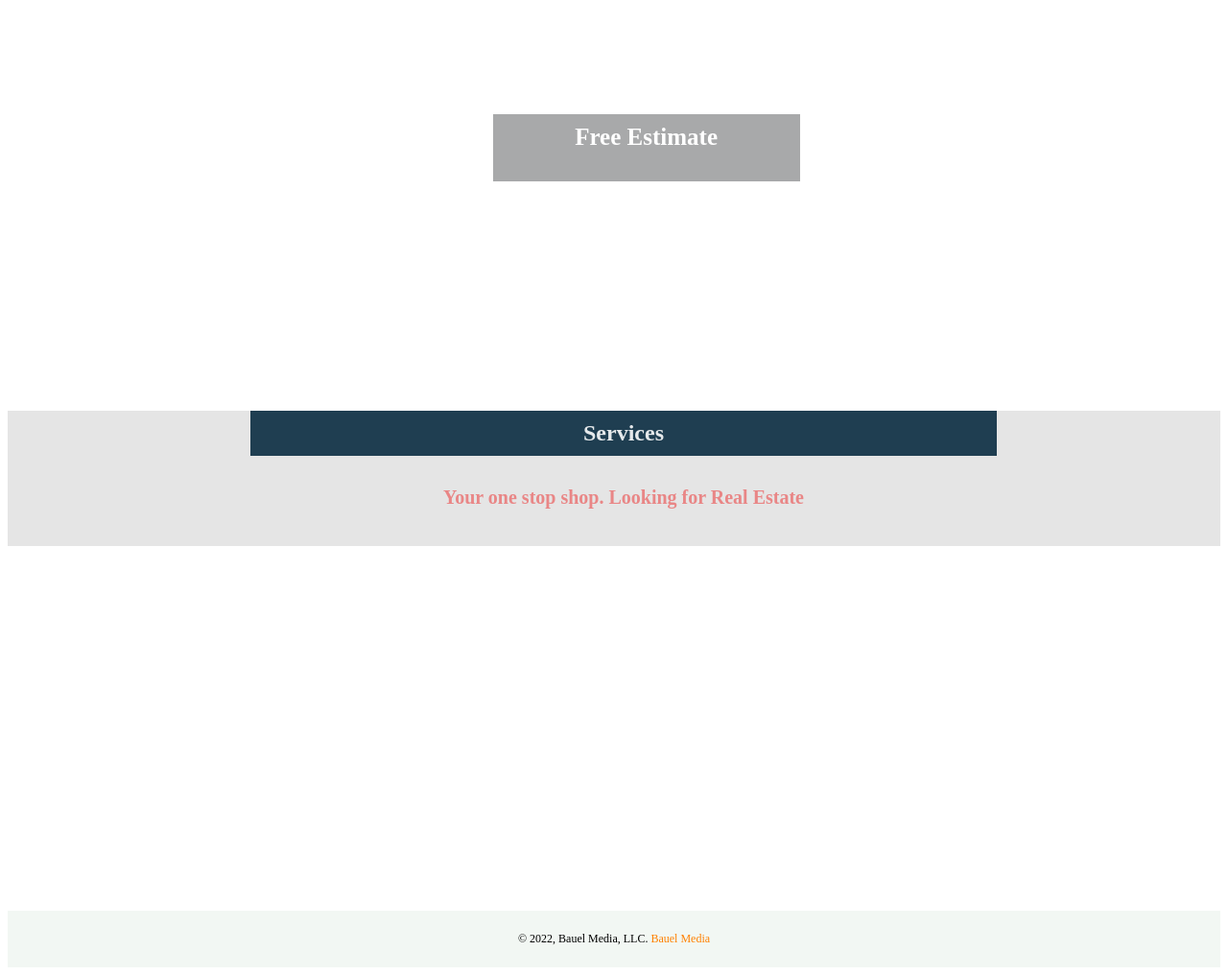
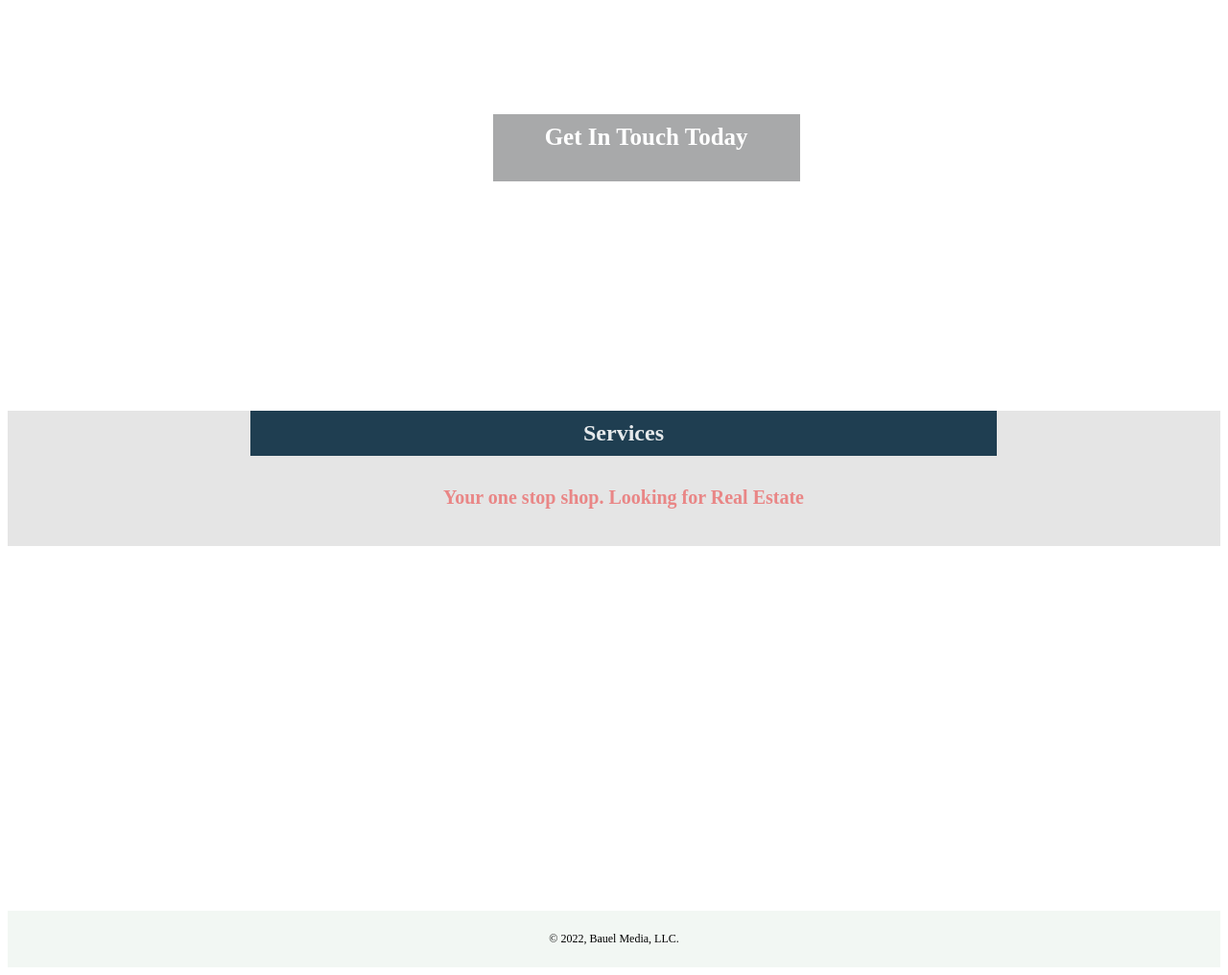
Before and after one commit to boubabaueel/new-portfolio-website, a plain HTML site: page index.html in a window 1280 px wide. Shown: the part 360-1376 px from the top of the page at 96% size. Drawn offline with Linux system fonts and the light colour scheme.

Commit message:
added new page and changed index

```diff
--- a/index.html
+++ b/index.html
@@ -47,7 +47,7 @@
 
   <h3 class="h" >
     <a  href="contact.html">
-        Free  Estimate</a>
+        Get In Touch Today</a>
 
   </div>
 </div>
@@ -72,10 +72,10 @@
 <div>
   <footer class="footer">
       <p class="foot">&#169 2022, Bauel Media, LLC.
-       <a href="https://bauelmedia.com/" style="text-decoration: none;
+       <!-- <a href="https://bauelmedia.com/" style="text-decoration: none;
            color: rgb(255, 128, 0);"
            >
-              Bauel Media</a>
+              Bauel Media</a> -->
       </p>
 
   </footer>
```
